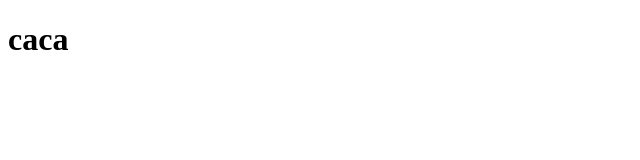
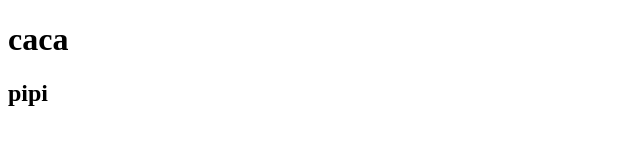
Before and after one commit to Emile-web/caca, a plain HTML site: page index.html in a window 1280 px wide. Shown: the full height of the page, 0-640 px from the left. Drawn offline with Linux system fonts and the light colour scheme.

Commit message:
jai rajouté pipi en h2

```diff
--- a/index.html
+++ b/index.html
@@ -8,6 +8,7 @@
   </head>
   <body>
     <h1>caca</h1>
+    <h2>pipi</h2>
 
     <script src="./script.js"></script>
   </body>
```
